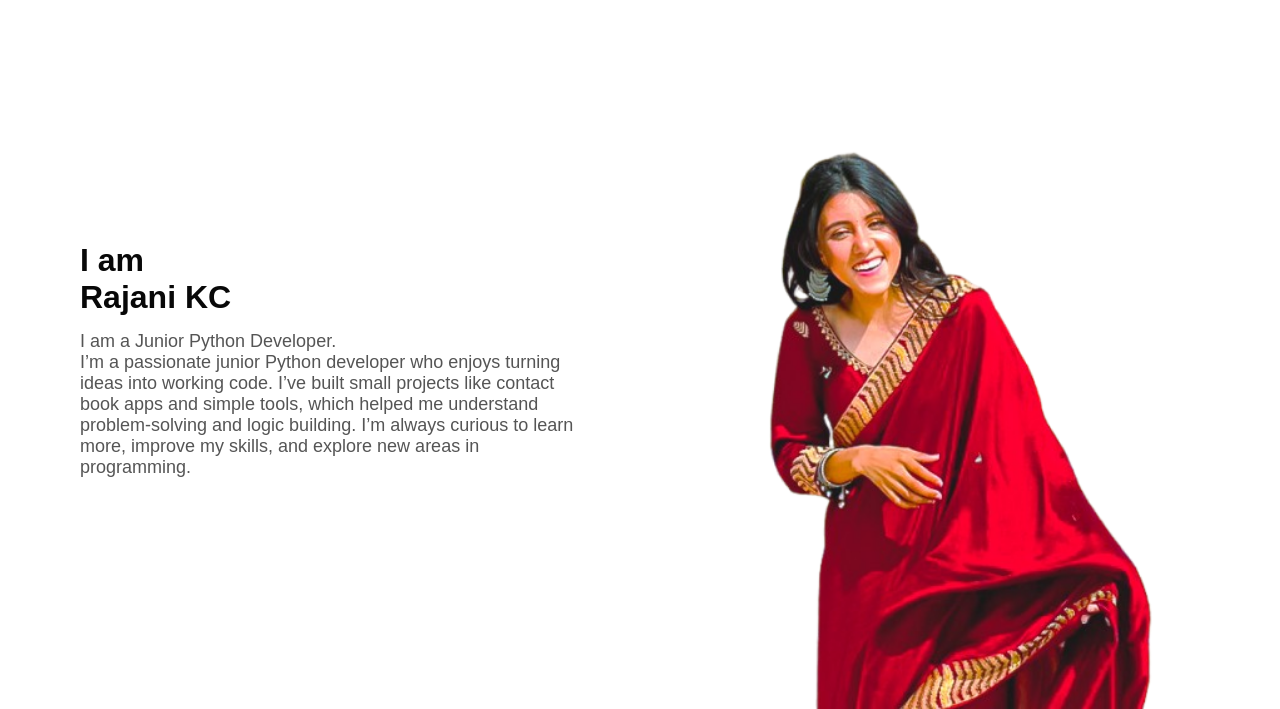
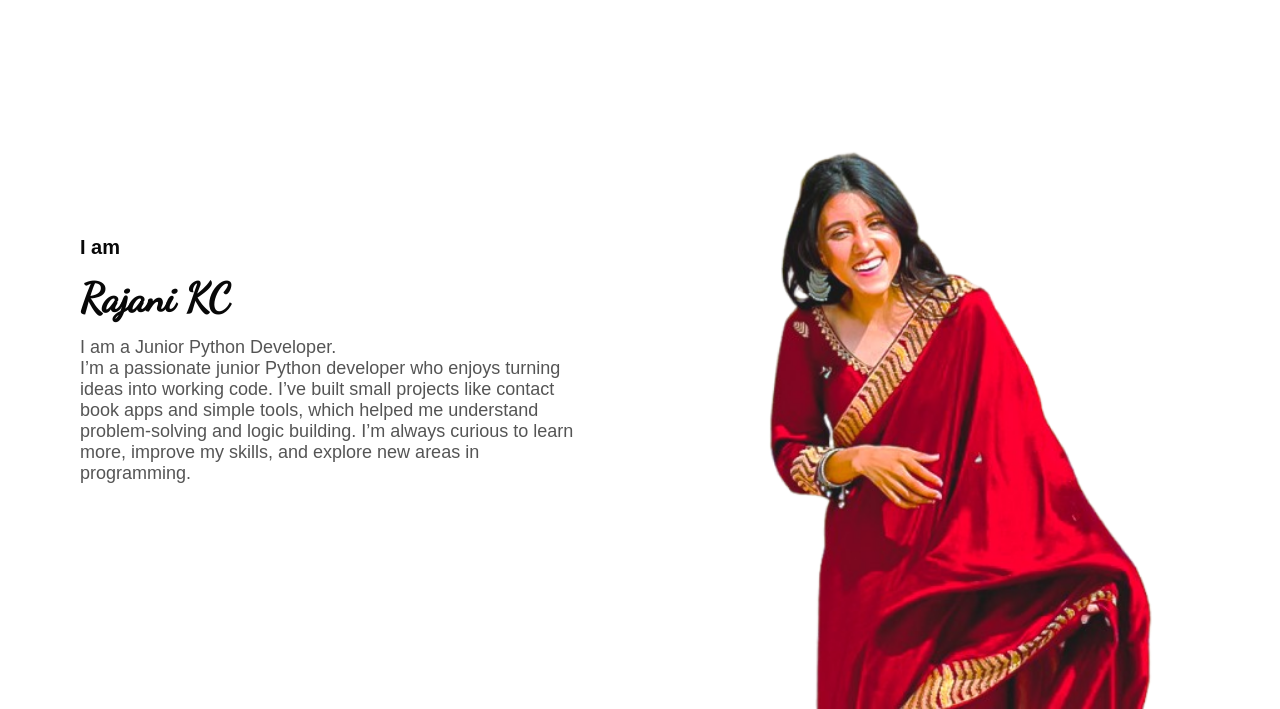
Before and after one commit to RajaniKC99/flask-website, a Flask app: page / in a window 1280 px wide. Shown: the part 90-799 px from the top of the page. Run offline with Flask 3, Linux system fonts and the light colour scheme.

Commit message:
adding some style in home

```diff
--- a/templates/home.html
+++ b/templates/home.html
@@ -83,13 +83,20 @@
 
 
         }
-        .welcome-text {
+        .I-am {
             color: #080808;
-            font-size: 32px;
+            font-size: 20px;
             font-weight: bold;
             margin-bottom: 15px;
         }
 
+        .name {
+            color: #080808;
+            font-family: 'Dancing Script', cursive ;
+            font-size: 40px;
+            font-weight: bold;
+            margin-bottom: 15px;
+        }
         .description {
             font-size: 18px;
             color: #555;
@@ -137,7 +144,8 @@
     <main class="hero-section">
 
         <div class="left-content">
-            <h1 class="welcome-text">I am <br>Rajani KC</h1>
+            <h1 class="I-am">I am </h1>
+            <h2 class="name">Rajani KC</h2>
             <p class="description">I am a Junior Python Developer.<br>
             I’m a passionate junior Python developer who enjoys turning ideas into working code.
             I’ve built small projects like contact book apps and simple tools, which helped me
```
